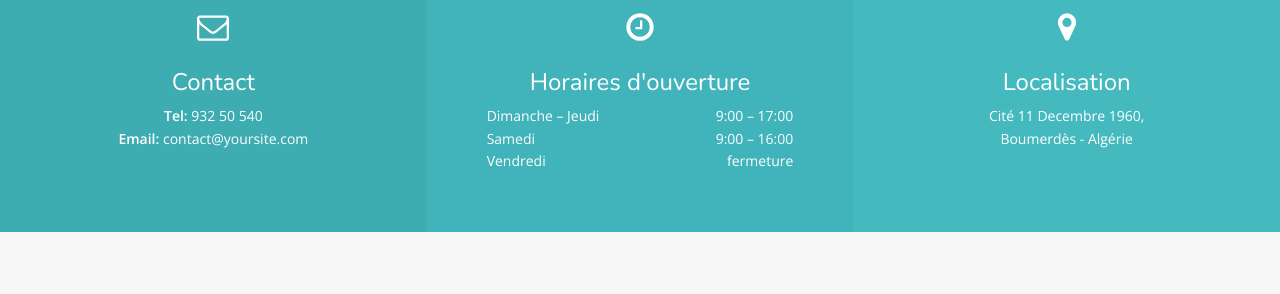
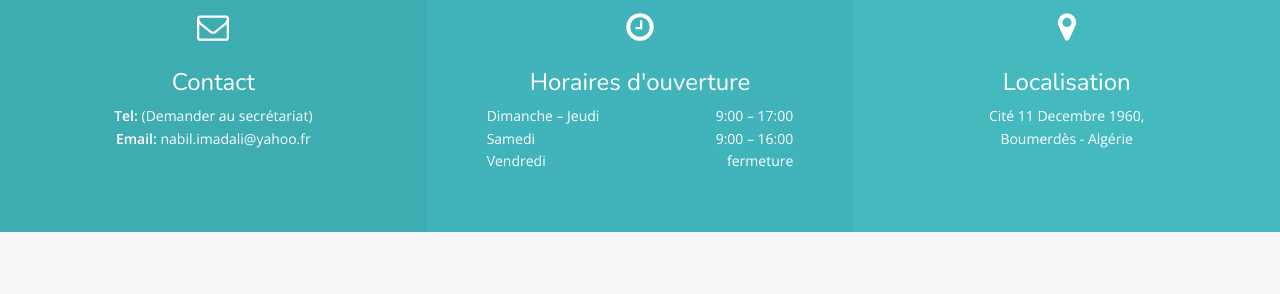
Before and after one commit to nabil-imadali/nabil-imadali.github.io, a Jekyll site: the page built from index.html, in a window 1280 px wide and 900 px high, scrolled down 698 px. Shown: the part 154-448 px from the top of the window. Built offline with Jekyll 4.4.1, drawn with Linux system fonts in a browser that asks for light colours; nearby versions of some CDN libraries.

Commit message:
changed phone number

```diff
--- a/_config.yml
+++ b/_config.yml
@@ -16,9 +16,9 @@ api_token: # Enter API token here
 
 # Contact info
 contact:
-    phone: 932 50 540
+    phone: (Demander au secrétariat)
 #    emergency: 931 53 234
-    email: contact@yoursite.com
+    email: nabil.imadali@yahoo.fr
     address: Cité 11 Decembre 1960, <br> Boumerdès - Algérie
 
 # Opening hours
```
